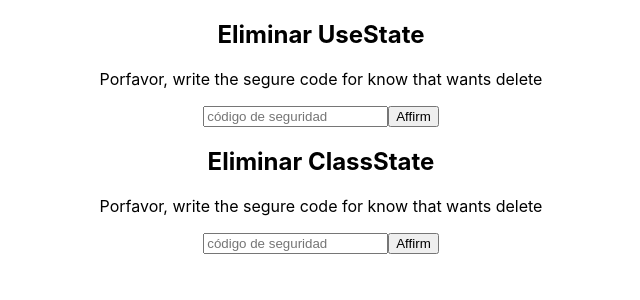
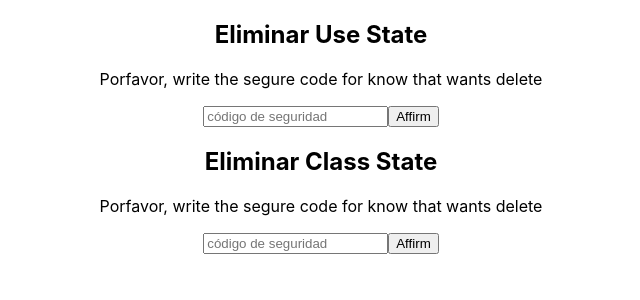
Before and after one commit to Misael-GC/curso-manejo-estado-1, a React (Create React App) app: page / in a window 1280 px wide. Shown: the top 300 px of the page, without its empty margins (319-959 px from the left). Built offline with nearby package versions, Linux system fonts and the light colour scheme.

Commit message:
Estados simples react component vs useState

```diff
--- a/src/App.js
+++ b/src/App.js
@@ -6,8 +6,9 @@
 function App() {
   return (
     <div className="App">
-      <UseState/>
-      <ClassState/>
+    {/* props propiedad name  */}
+      <UseState name='Use State'/>
+      <ClassState name="Class State"/>
     </div>
   );
 }
--- a/src/ClassState.js
+++ b/src/ClassState.js
@@ -1,15 +1,33 @@
 import React from "react";
 
-// vamos a decirle a nuestra clase que extienda, herede todo lo que trae react.component
+//vamos a llamar a la funcion super y enviar props, parara agregarle props a this
 class  ClassState extends React.Component{
+    constructor(props){
+        //tenemos que llamar a la función super cuando querramos modificar this en nuestra clase y que funcione
+        super(props);
+        this.state ={
+            error: false,
+        };
+    }
     render(){
         return(
             <div>
-                <h2>Eliminar ClassState</h2>
+                <h2>Eliminar {this.props.name}</h2>
                 <p>Porfavor, write the segure code for know that wants delete</p>
 
+                {this.state.error &&(
+                <p>Error: el código es incorrecto</p>
+            ) }
+
                 <input placeholder="código de seguridad"/>
-                <button>Affirm</button>
+                <button
+                //vamos a decir cual es el estado que vamos a actualizar, en este caso negar el estado anterior
+                //te dejo 2 soluciones
+                // onClick={() => this.setState({error: !this.state.error})}
+                onClick={() =>
+                this.setState(prevState => ({error: !prevState.error}))
+                }
+                >Affirm</button>
             </div>
         );
     }
--- a/src/UseState.js
+++ b/src/UseState.js
@@ -1,15 +1,24 @@
 import React from "react";
+//desde los componentes creado como funciones podemos recibir las props
 
-//Vamos a crear un componente con funciones para que nos permita usar React hooks para usar react.useStare
-
-function UseState(){
+function UseState({name}){
+    const [error, setError] = React.useState(false);
     return(
         <div>
-            <h2>Eliminar UseState</h2>
+            <h2>Eliminar {name}</h2>
             <p>Porfavor, write the segure code for know that wants delete</p>
 
+            {/* llamamos al estado con esta sintaxis */}
+            {error &&(
+                <p>Error: el código es incorrecto</p>
+            ) }
+
             <input placeholder="código de seguridad"/>
-            <button>Affirm</button>
+            <button
+            //vamos actualizar al estado-> si error es false que pase a true
+            onClick={()=> setError(!error)}>
+            Affirm
+            </button>
         </div>
     );
 }
```
